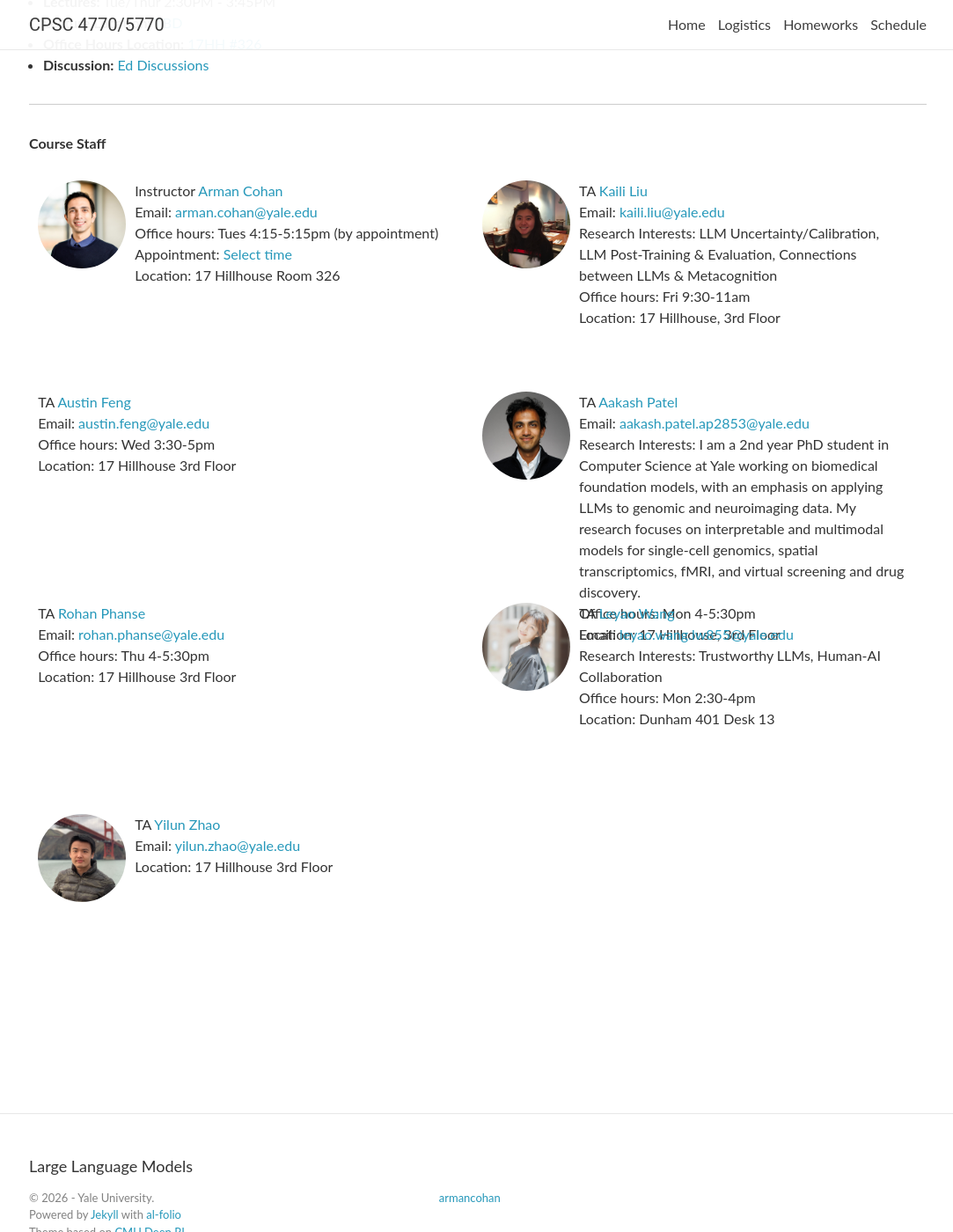
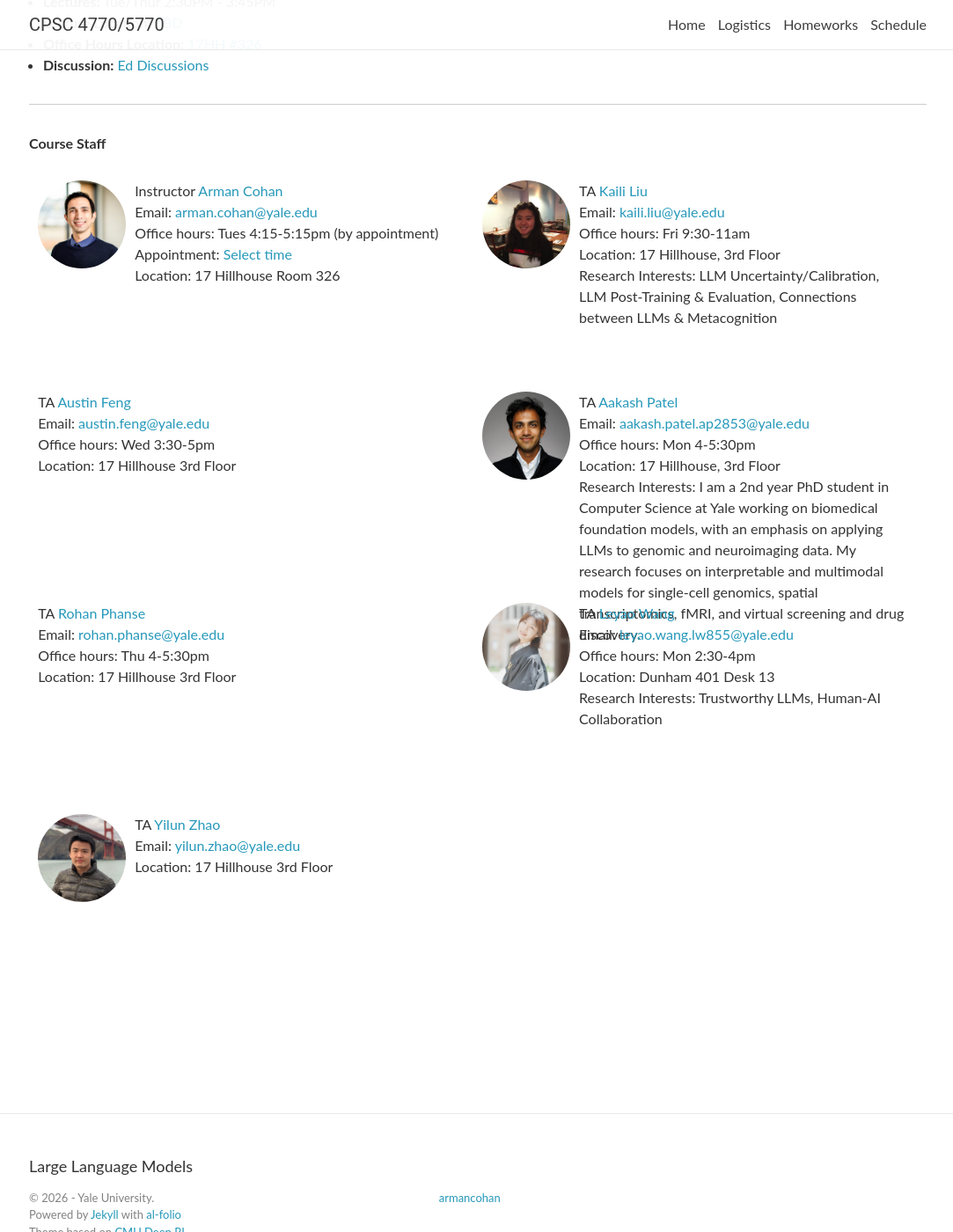
Before and after one commit to yale-nlp/cpsc4770, a Jekyll site: the page built from _pages/about.md, in a window 1280 px wide and 1400 px high, scrolled down 1297 px. Shown: the whole window at 88% size, without its empty margins (97-1180 px from the left). Built offline with Jekyll 4.4.1, drawn with Linux system fonts in a browser that asks for light colours; nearby versions of some CDN libraries; comment, search, counter and statistics services are not loaded.

Commit message:
Try to fix instructor  spacing

```diff
--- a/_includes/staff.html
+++ b/_includes/staff.html
@@ -52,15 +52,15 @@
       </li>
       <li><span>Email:</span> <a href="mailto:{{ instructor.email | encode_email }}" target="_blank">{{ instructor.email
           }}</a></li>
-      {% if instructor.bio %}
-      <li><span>Research Interests:</span> {{ instructor.bio }}</li>
-      {% endif %}
       {% if instructor.office-hours %}
       <li><span>Office hours:</span> {{ instructor.office-hours }}</li>
       {% endif %}
       {% if instructor.location %}
       <li><span>Location:</span> {{ instructor.location }} </li>
       {% endif %}
+      {% if instructor.bio %}
+      <li><span>Research Interests:</span> {{ instructor.bio }}</li>
+      {% endif %}
       <!-- <li><span>Zoom:</span> <a href="{{ instructor.zoom }}" target="_blank">Link</a></li> -->
     </ul>
   </div>
--- a/_sass/_profile.scss
+++ b/_sass/_profile.scss
@@ -30,7 +30,7 @@
     @media screen and (min-width: 676px) {
         height: 140px;
         padding-right: 0pt;
-        // margin-bottom: 20px;
+        margin-bottom: 100px;
     }
 
     img {
```
